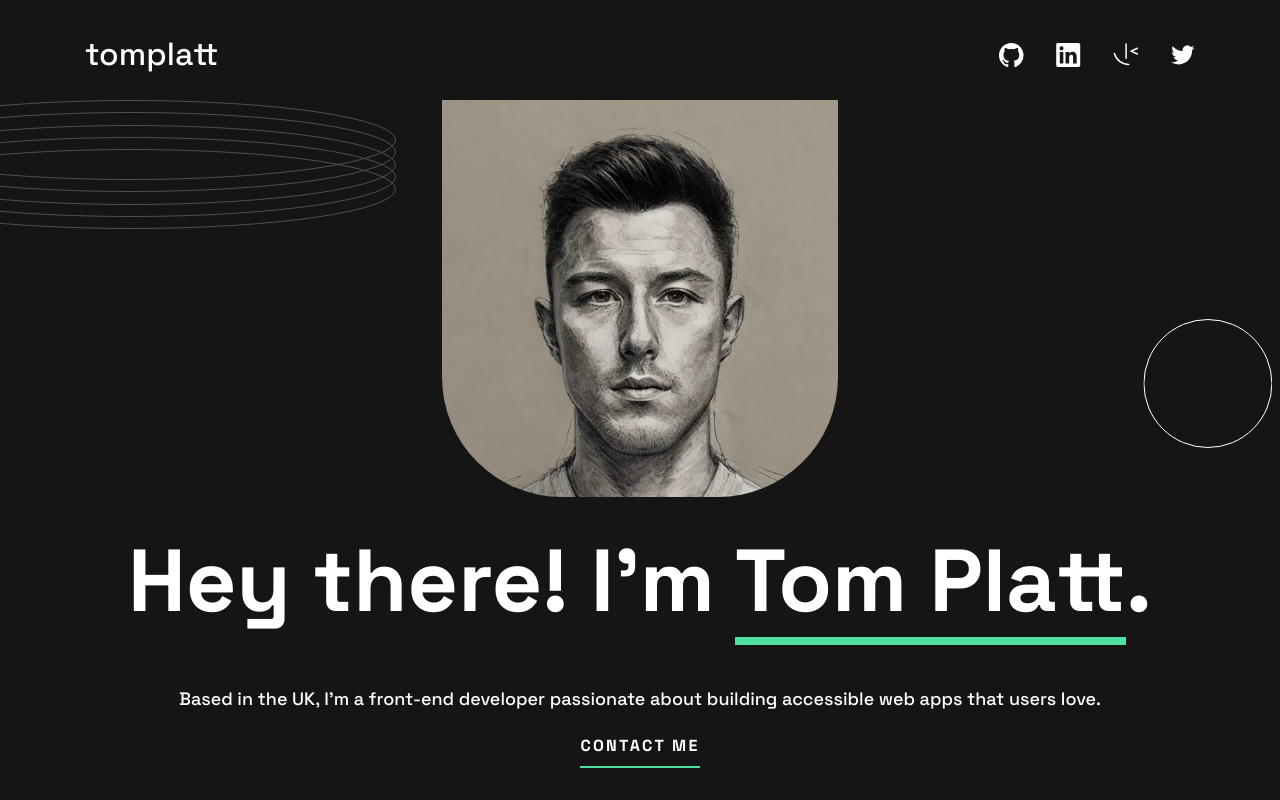
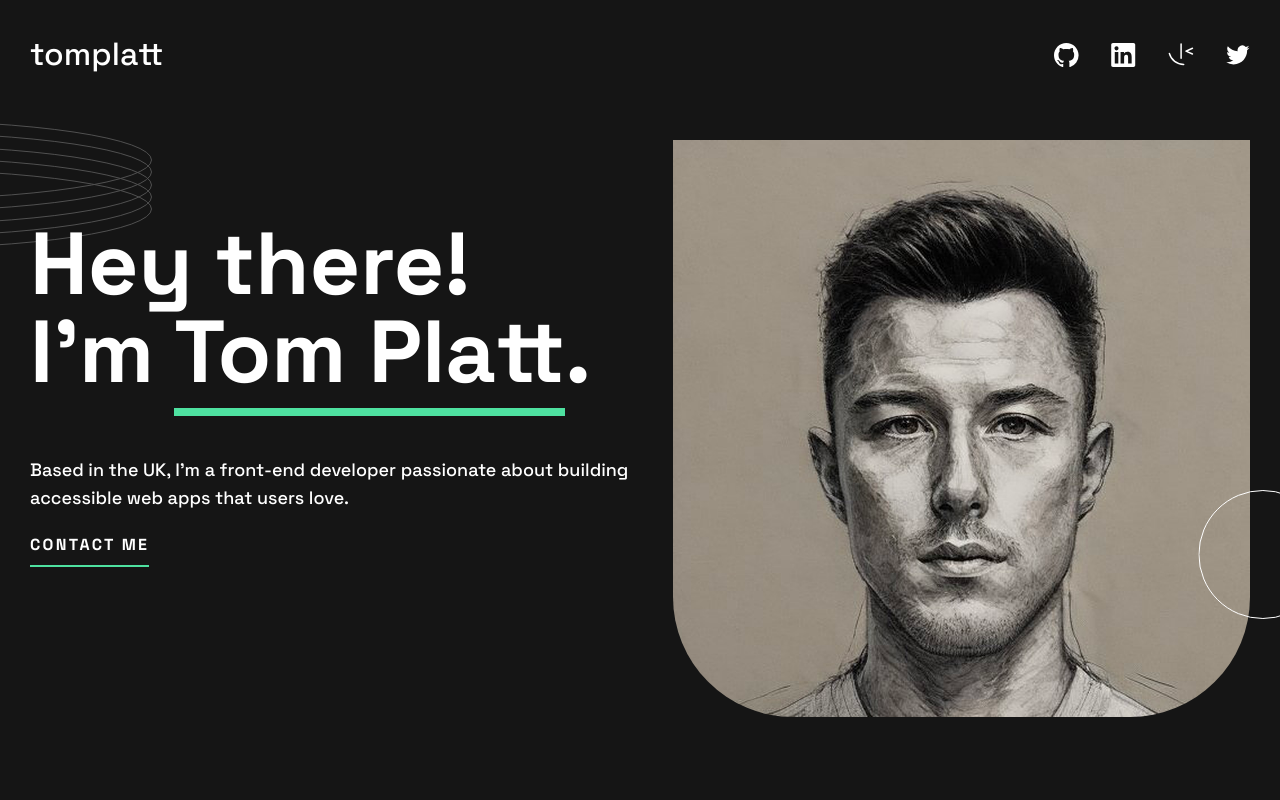
Before and after one commit to tplatt92/femportfolio, a plain HTML site: page index.html in a window 1280 px wide. Shown: the top 800 px of the page. Drawn offline with Linux system fonts and the light colour scheme.

Commit message:
hero media queries altered

```diff
--- a/index.html
+++ b/index.html
@@ -62,6 +62,7 @@
             height="129"
             class="hero-circle"
           />
+          <div class="hero-content">
             <img
               src="/assets/images/tomplatt-headshot.JPG"
               alt="picture of tom platt"
@@ -82,6 +83,7 @@
               </p>
             </div>
           </div>
+        </div>
       </section>
     </main>
 
--- a/styles.css
+++ b/styles.css
@@ -16,7 +16,7 @@
   --clr-text2: #d9d9d9;
   --clr-bg-contact: #242424;
 
-  --wrapper: 69.375rem;
+  --wrapper: 86.375rem;
 }
 
 html,
@@ -152,6 +152,7 @@ img {
     align-items: center;
     text-align: left;
     gap: 32px;
+    margin-bottom: 40px;
   }
 
   .home {
@@ -208,21 +209,49 @@ img {
 @media (min-width: 600px) {
   .hero-img {
     width: 42vw;
+    min-width: 350px;
     max-width: 480px;
+  }
+
+  .hero-circle {
+    top: 250px;
   }
 
   .underline {
     border-bottom: 6px solid var(--clr-accent);
   }
+
+  .hero-text {
+    text-align: left;
+    margin-top: 0;
+    width: 58vw;
+  }
+
+  .hero-content {
+    display: flex;
+    flex-direction: row-reverse;
+  }
 }
 
-@media (min-width: 1000px) {
+@media (min-width: 62.5em) {
   .hero-img {
-    width: 31vw;
+    width: 52vw;
     max-width: 890px;
+  }
+
+  .hero-circle {
+    top: 370px;
+  }
+
+  .hero-rings {
+    right: 90%;
   }
 
   .underline {
     border-bottom: 8px solid var(--clr-accent);
   }
+
+  .hero-text {
+    margin-top: 100px;
+  }
 }
```
Also changed, not shown: README-template.md. Lines whose indentation alone changed are shown as unchanged.
